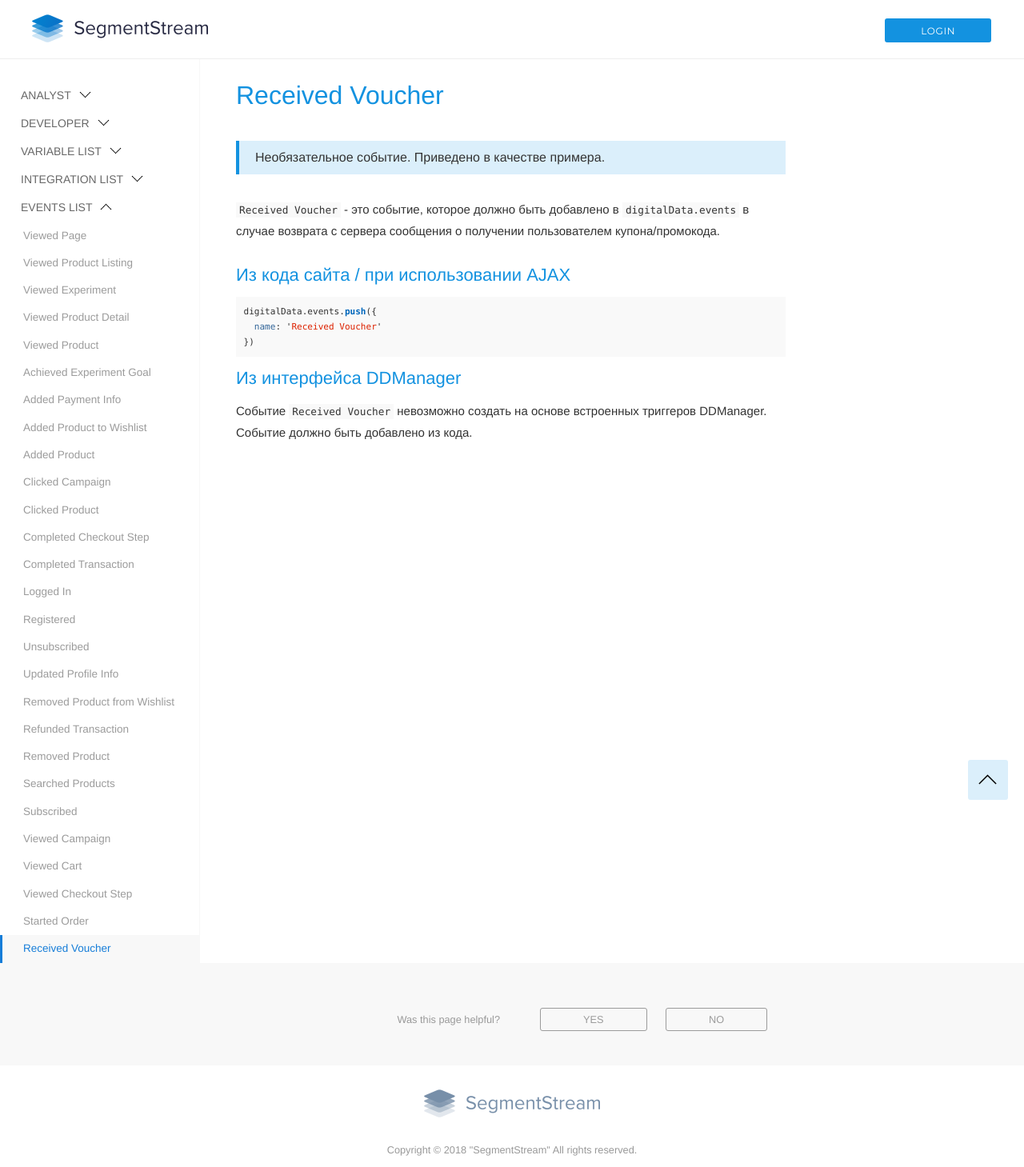
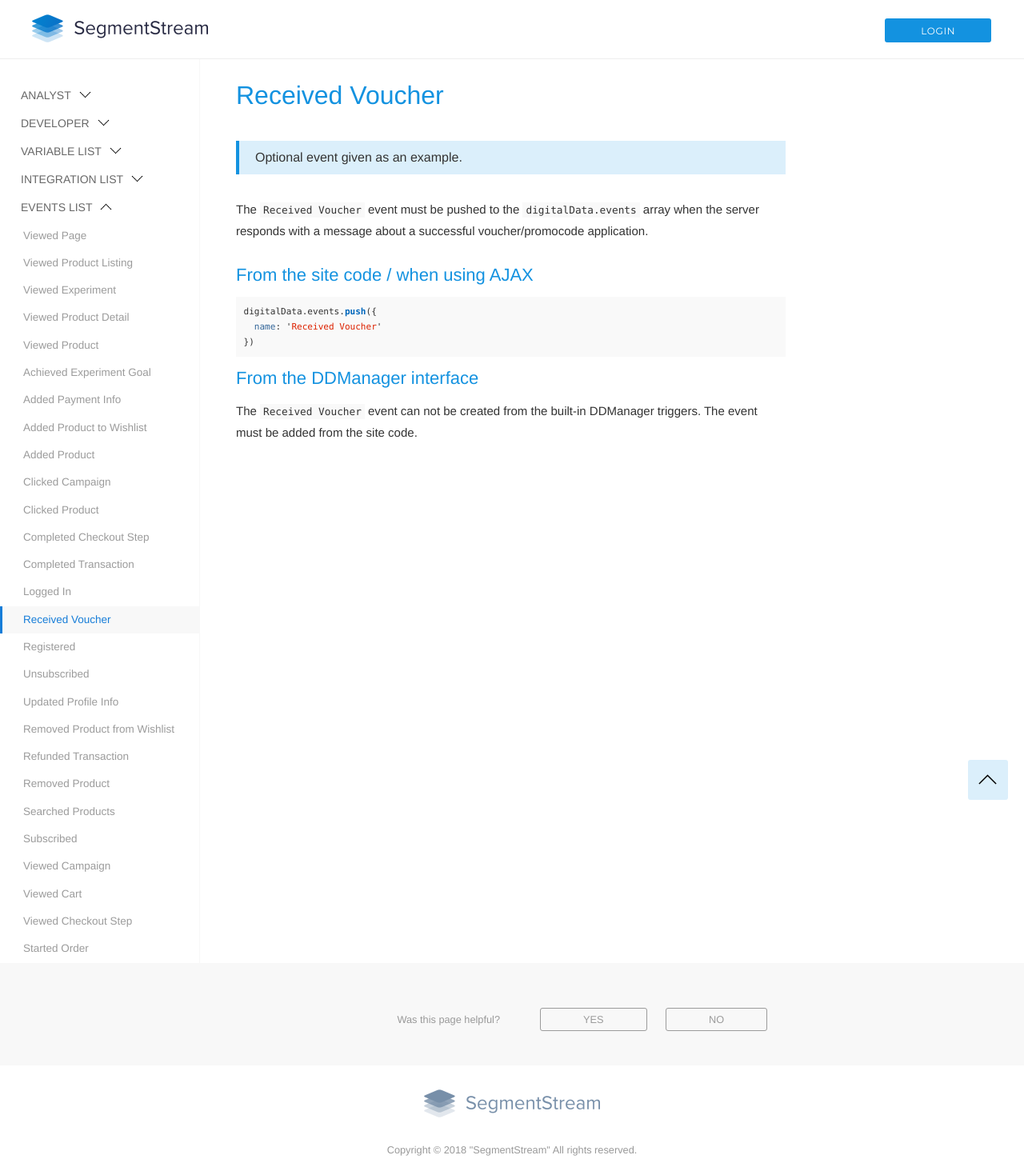
Before and after one commit to segmentstream-com/segmentstream-com.github.io, a Jekyll site: the page built from _docs/events/received-voucher.md, in a window 1280 px wide. Shown: the whole page at 80% size. Built offline with Jekyll 4.4.1, drawn with Linux system fonts in a browser that asks for light colours; nearby versions of some CDN libraries.

Commit message:
logged in & received voucher

````diff
--- a/_docs/events/received-voucher.md
+++ b/_docs/events/received-voucher.md
@@ -2,19 +2,18 @@
 layout: page
 section: events
 title: "Received Voucher"
-date: 2017-08-10 12:54:00
-order: 100
+order: 2
 ---
-> Необязательное событие. Приведено в качестве примера.
+> Optional event given as an example.
 
-`Received Voucher` - это событие, которое должно быть добавлено в `digitalData.events` в случае возврата с сервера сообщения о получении пользователем купона/промокода.
+The `Received Voucher` event must be pushed to the `digitalData.events` array when the server responds with a message about a successful voucher/promocode application.
 
-#### Из кода сайта / при использовании AJAX
+#### From the site code / when using AJAX
 ```javascript
 digitalData.events.push({
   name: 'Received Voucher'
 })
 ```
 
-#### Из интерфейса DDManager
-Событие `Received Voucher` невозможно создать на основе встроенных триггеров DDManager. Событие должно быть добавлено из кода.
+#### From the DDManager interface
+The `Received Voucher` event can not be created from the built-in DDManager triggers. The event must be added from the site code.
````
Also changed, not shown: _docs/events/completed-transaction.md (+1 -1 lines), _docs/events/logged-in.md (+5 -6 lines).
